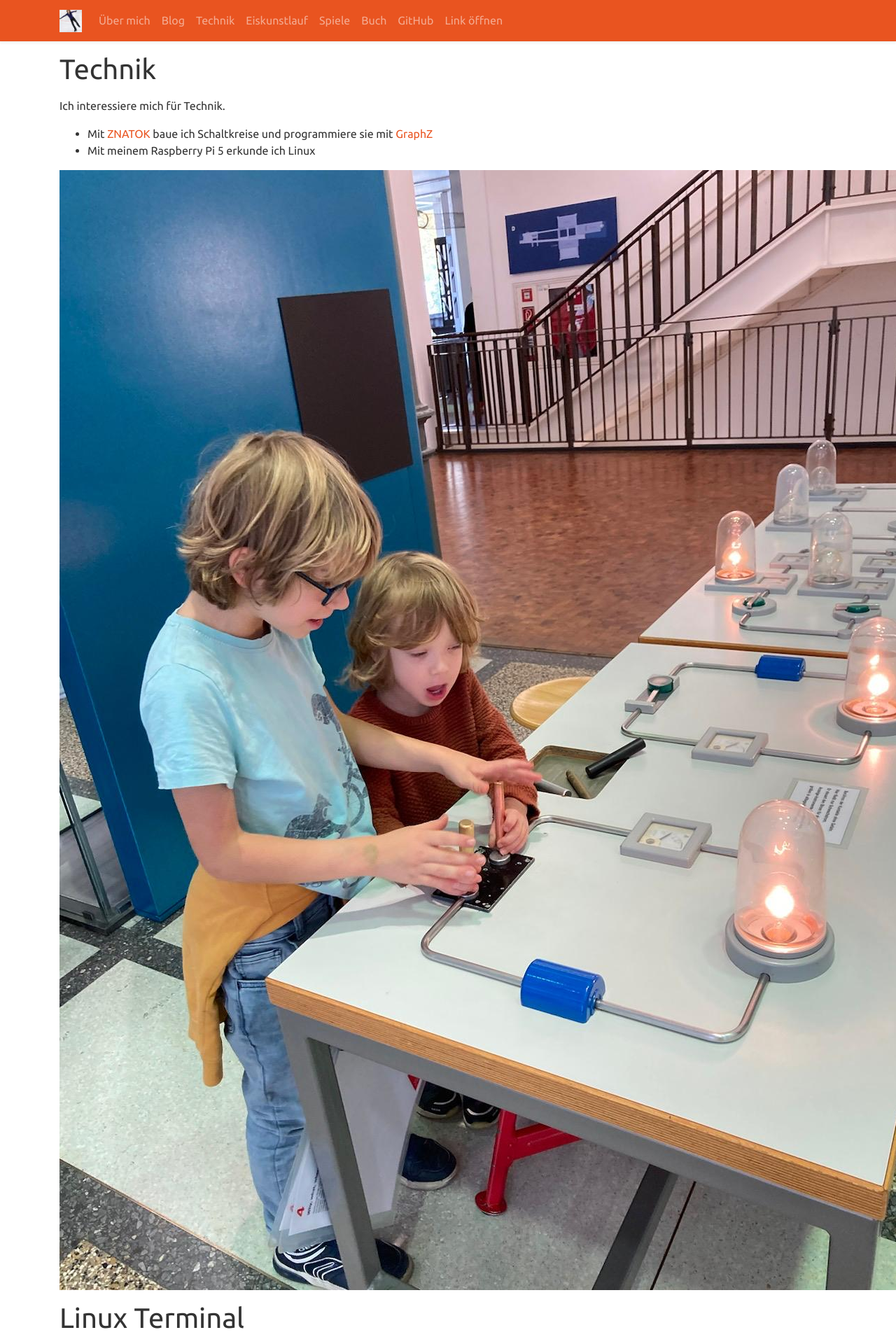
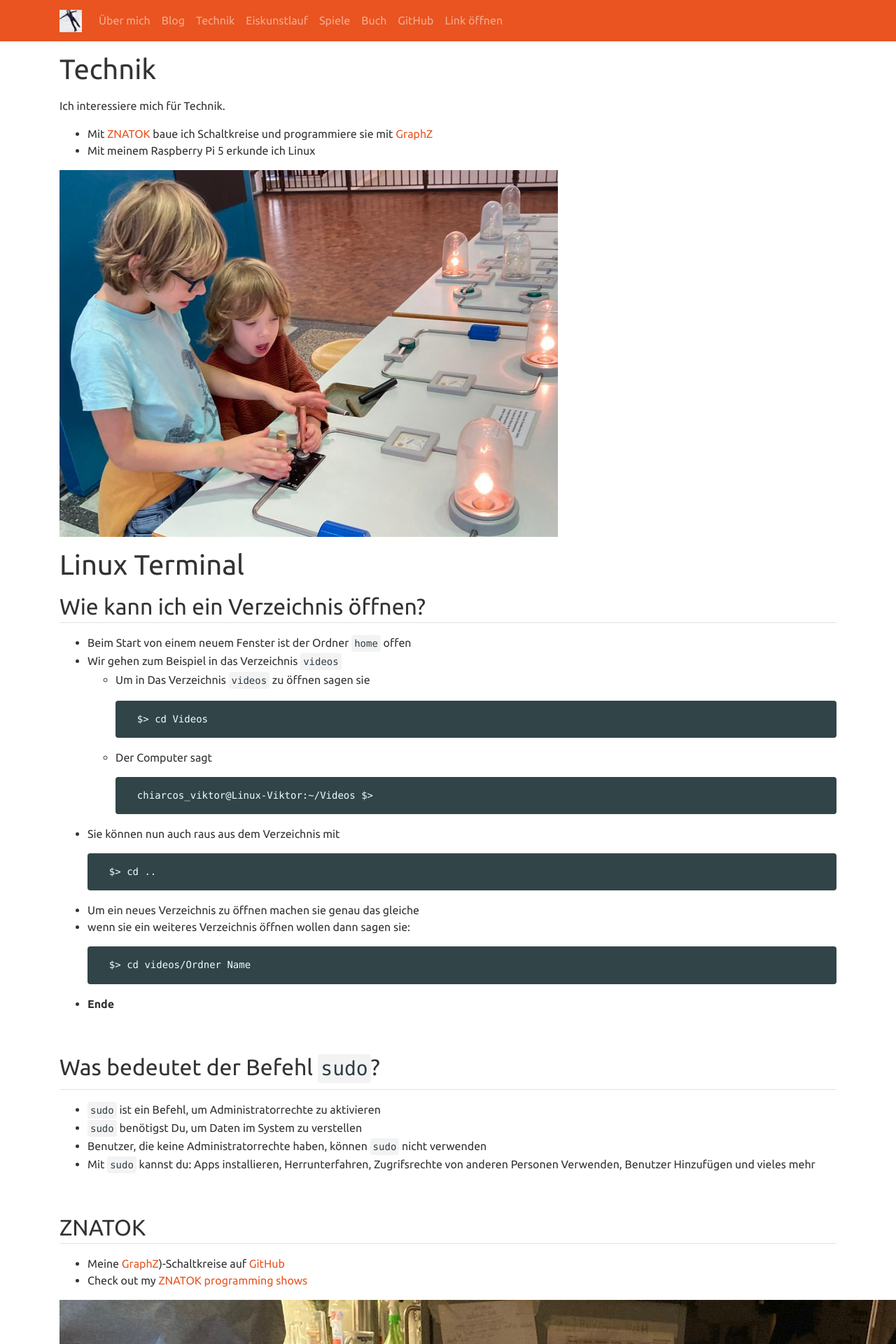
Before and after one commit to viktor-chiarcos/viktor-chiarcos.github.io, a Jekyll site: the page built from _pages/tech.md, in a window 1280 px wide. Shown: the top 1920 px of the page at 70% size. Built offline with Jekyll 4.4.1, drawn with Linux system fonts in a browser that asks for light colours.

Commit message:
crop tech img

```diff
--- a/_pages/tech.md
+++ b/_pages/tech.md
@@ -9,7 +9,7 @@ Ich interessiere mich für Technik.
 - Mit [ZNATOK](https://znatok.ru) baue ich Schaltkreise und programmiere sie mit [GraphZ](https://znatok.ru/files/arduino_mobile/Znatok-Arduino-Mobile-Graph-Z-Manual-Rus_1.pdf)
 - Mit meinem Raspberry Pi 5 erkunde ich Linux
 
-![](../assets/images/2024-10-13-technoseum.jpg)
+![](../assets/images/2024-10-13-technoseum-ausschnitt.jpg)
 
 # Linux Terminal
 
```
Also changed, not shown: assets/images/2024-10-13-technoseum-ausschnitt.jpg (added).
